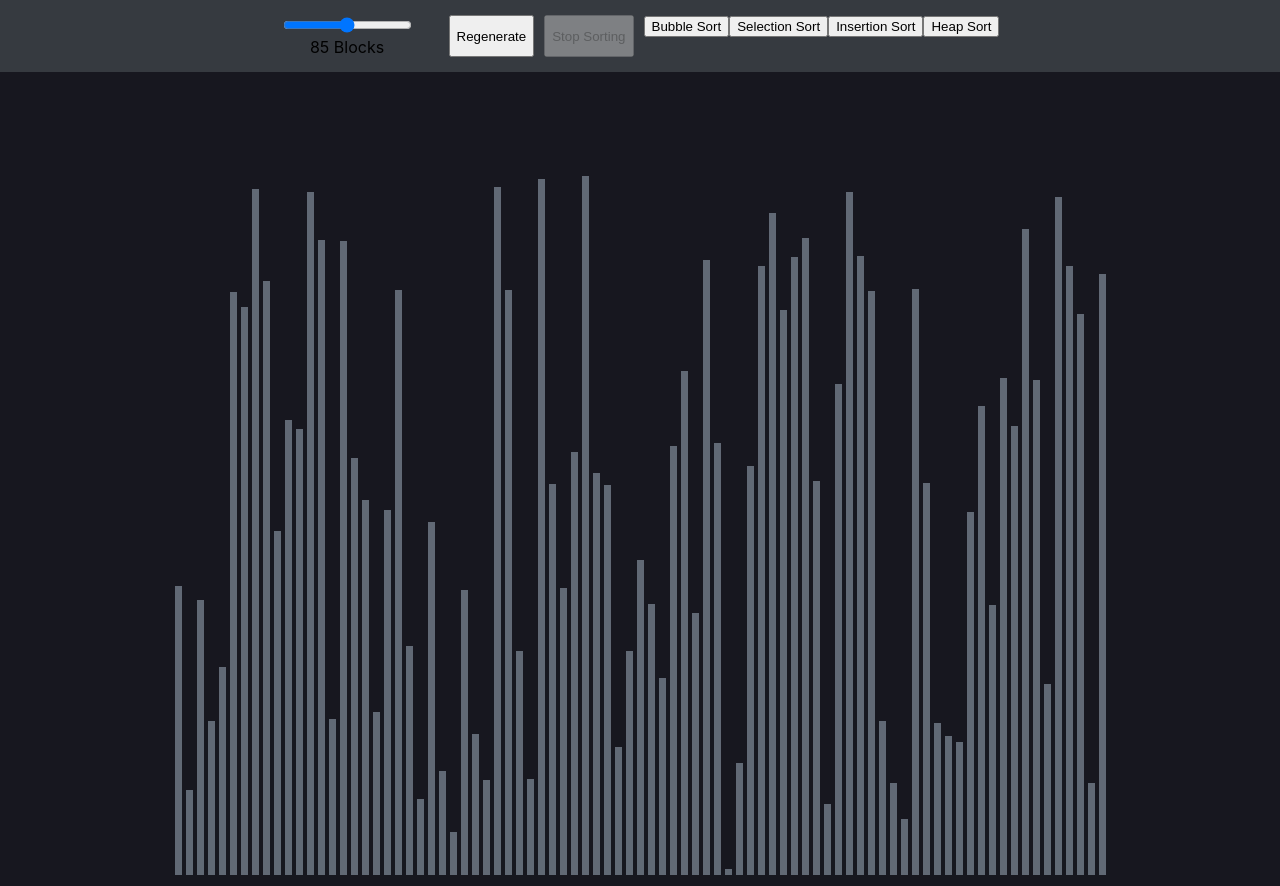
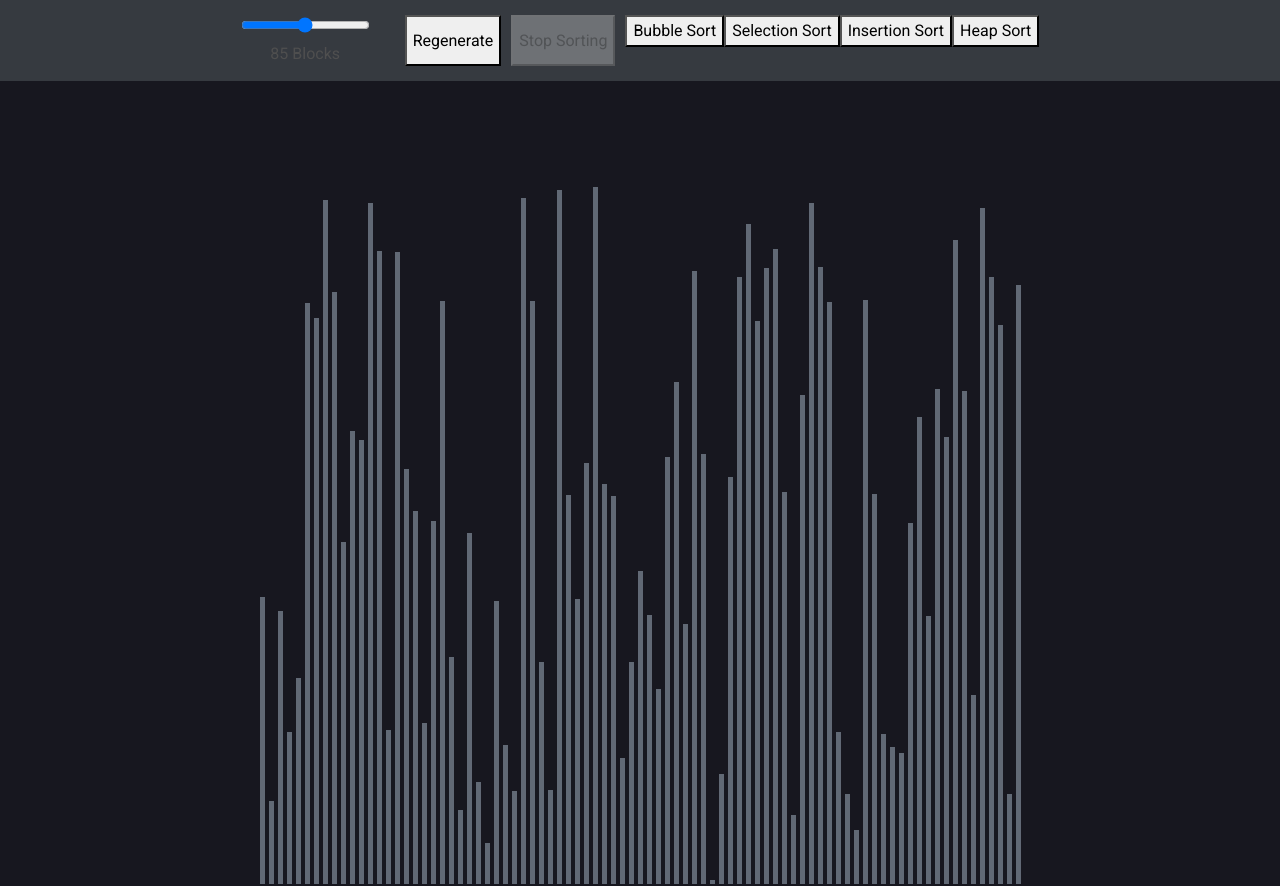
Before and after one commit to Kevrev/AlgoVisualizer, a React (Create React App) app: page / in a window 1280 px wide. Built offline with nearby package versions, Linux system fonts and the light colour scheme.

Commit message:
Setting up MDB

```diff
--- a/package.json
+++ b/package.json
@@ -3,6 +3,7 @@
   "version": "0.1.0",
   "private": true,
   "dependencies": {
+    "@fortawesome/fontawesome-free": "^6.5.2",
     "@testing-library/jest-dom": "^5.17.0",
     "@testing-library/react": "^13.4.0",
     "@testing-library/user-event": "^13.5.0",
--- a/public/index.html
+++ b/public/index.html
@@ -3,6 +3,7 @@
   <head>
     <meta charset="utf-8" />
     <link rel="icon" href="%PUBLIC_URL%/favicon.ico" />
+    <link href="https://fonts.googleapis.com/css?family=Roboto:300,400,500,700&display=swap" rel="stylesheet" />
     <meta name="viewport" content="width=device-width, initial-scale=1" />
     <meta name="theme-color" content="#000000" />
     <meta
--- a/src/index.css
+++ b/src/index.css
@@ -1,8 +1,6 @@
 body {
   margin: 0;
-  font-family: -apple-system, BlinkMacSystemFont, 'Segoe UI', 'Roboto', 'Oxygen',
-    'Ubuntu', 'Cantarell', 'Fira Sans', 'Droid Sans', 'Helvetica Neue',
-    sans-serif;
+  font-family: Roboto, Helvetica, Arial, sans-serif;
   -webkit-font-smoothing: antialiased;
   -moz-osx-font-smoothing: grayscale;
   background-color: rgb(23, 23, 31);
--- a/src/index.js
+++ b/src/index.js
@@ -1,5 +1,7 @@
 import React from 'react';
 import ReactDOM from 'react-dom/client';
+import 'mdb-react-ui-kit/dist/css/mdb.min.css';
+import "@fortawesome/fontawesome-free/css/all.min.css";
 import './index.css';
 import App from './App';
 import reportWebVitals from './reportWebVitals';
```
Also changed, not shown: 1 other file (tests, documents, lock files or other folders).
